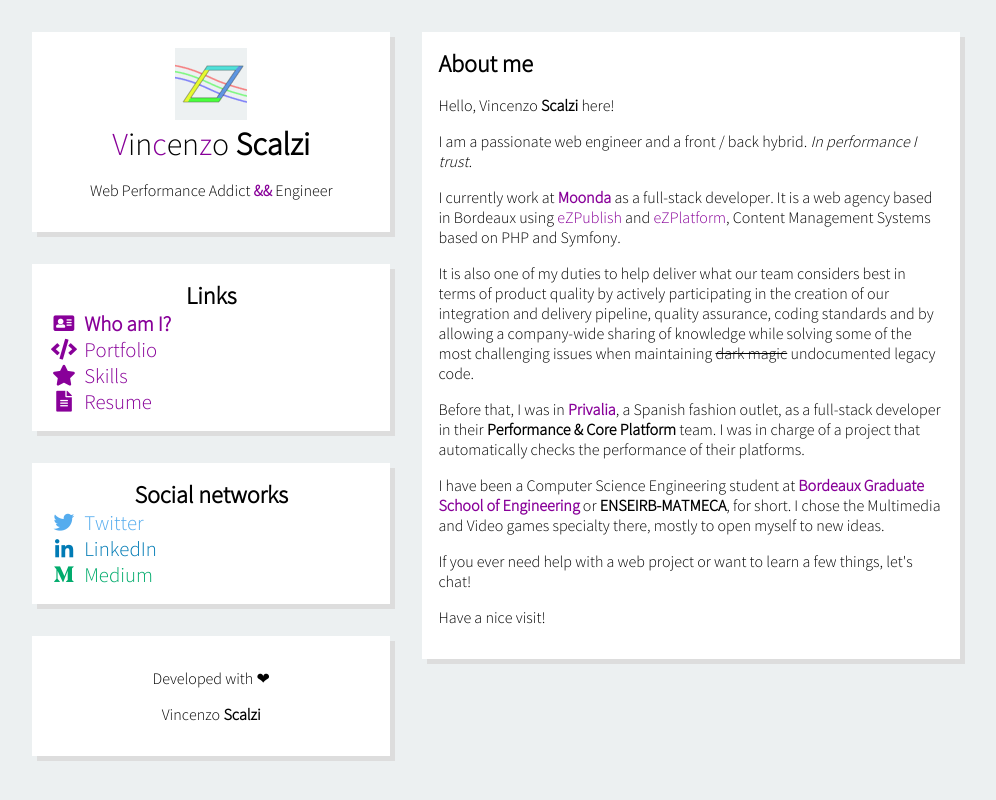
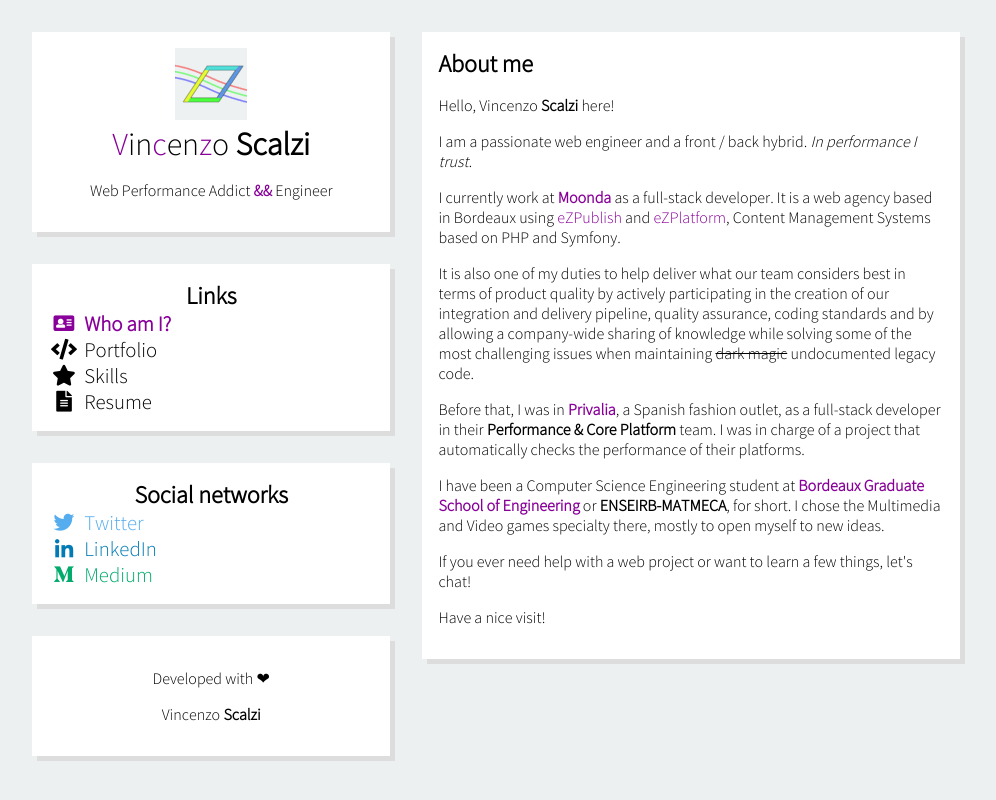
Before and after one commit to vcz-fr/Website, a Jekyll site: the page built from index.html, in a window 1280 px wide. Shown: the top 800 px of the page, without its empty margins (144-1140 px from the left). Built offline with Jekyll 4.4.1, drawn with Linux system fonts in a browser that asks for light colours.

Commit message:
[Fix] Incorrect navigation links color

```diff
--- a/assets/css/global.sass
+++ b/assets/css/global.sass
@@ -51,6 +51,7 @@
     cursor: pointer
     display: block
     font-size: 1.3rem
+    color: #000
 
 .links > a > i
     width: 2rem
```
